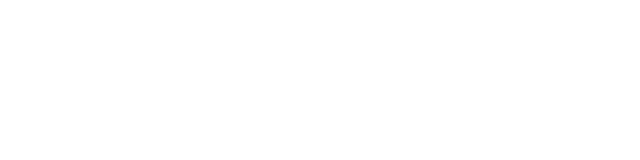
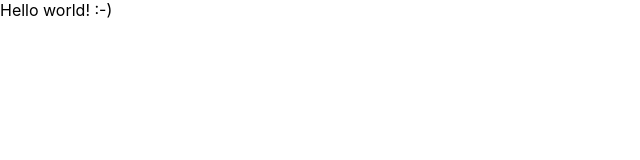
Before and after one commit to rubenbaskaran/OnlineShopReactApp, a React (Create React App) app: page / in a window 1280 px wide. Shown: the top 160 px of the page, without its empty margins (0-640 px from the left). Built offline with nearby package versions, Linux system fonts and the light colour scheme.

Commit message:
added redux

```diff
--- a/package.json
+++ b/package.json
@@ -9,8 +9,12 @@
     "axios": "^0.19.2",
     "react": "^16.13.1",
     "react-dom": "^16.13.1",
+    "react-redux": "^7.2.0",
     "react-router-dom": "^5.1.2",
-    "react-scripts": "3.4.1"
+    "react-scripts": "3.4.1",
+    "redux": "^4.0.5",
+    "redux-promise": "^0.6.0",
+    "redux-thunk": "^2.3.0"
   },
   "scripts": {
     "start": "react-scripts start",
--- a/src/components/App.js
+++ b/src/components/App.js
@@ -6,6 +6,7 @@
 function App() {
   return (
     <div>
+      Hello world! :-)
       <Switch>
         <Route path="/about" component={About} />
         <Route path="/home" component={Home} />
--- a/src/index.js
+++ b/src/index.js
@@ -7,10 +7,31 @@
 import * as serviceWorker from "./serviceWorker";
 import { BrowserRouter } from "react-router-dom";
 
+import { Provider } from "react-redux";
+import { createStore, applyMiddleware } from "redux";
+import promiseMiddleware from "redux-promise";
+import reduxThunk from "redux-thunk";
+
+import Reducer from "./reducers";
+
+const createStoreWithMiddleware = applyMiddleware(
+  promiseMiddleware,
+  reduxThunk
+)(createStore);
+
 ReactDOM.render(
-  <BrowserRouter>
-    <App />
-  </BrowserRouter>,
+  <Provider
+    store={createStoreWithMiddleware(
+      Reducer,
+      window.__REDUX_DEVTOOLS_EXTENSION__ &&
+        window.__REDUX_DEVTOOLS_EXTENSION__()
+    )}
+  >
+    <BrowserRouter>
+      <App />
+    </BrowserRouter>
+  </Provider>,
+
   document.getElementById("root")
 );
 
--- /dev/null
+++ b/src/reducers/index.js
@@ -0,0 +1,11 @@
+import { combineReducers } from "redux";
+
+import user from "./user_reducer";
+import chats from "./chat_reducer";
+
+const rootReducer = combineReducers({
+  user,
+  chats,
+});
+
+export default rootReducer;
--- /dev/null
+++ b/src/reducers/user_reducer.js
@@ -0,0 +1,6 @@
+export default function (state = {}, action) {
+  switch (action.type) {
+    default:
+      return state;
+  }
+}
```
Also changed, not shown: src/actions/types.js (added), src/actions/user_actions.js (added), src/reducers/chat_reducer.js (added), 1 other file (tests, documents, lock files or other folders).
